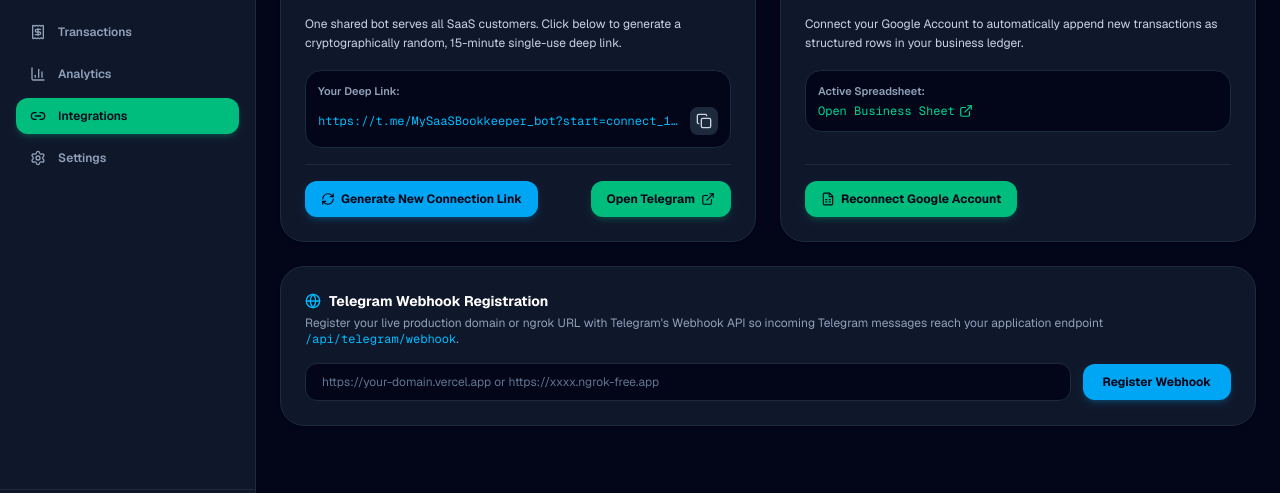
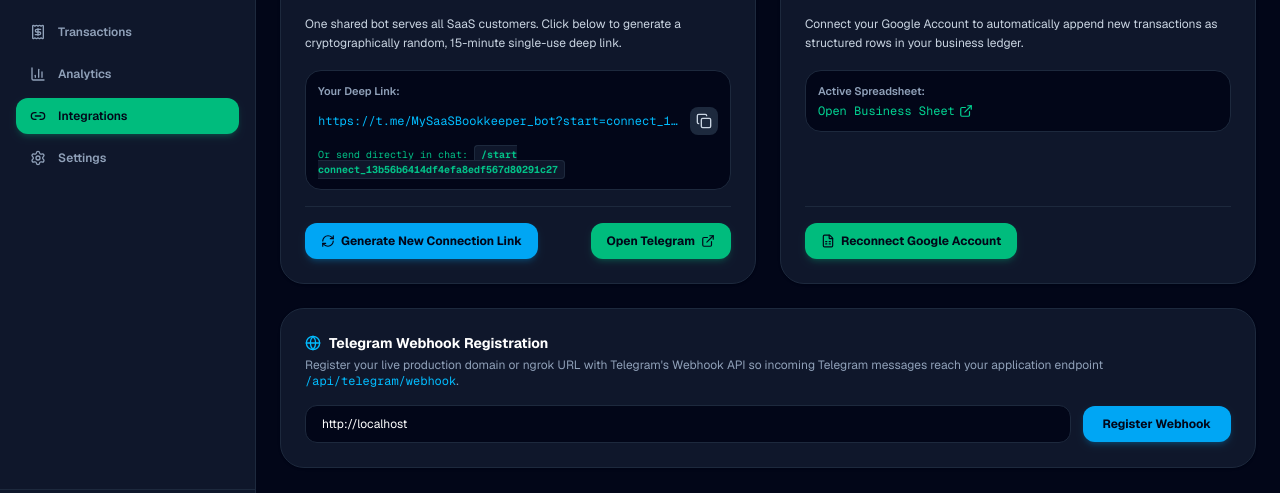
Before and after one commit to Bhavikk35/bookeeping-saas, a Next.js app: page /dashboard/integrations in a window 1280 px wide. Both pictures are taken after a click on the button "Generate New Connection Link". Shown: the part 242-735 px from the top of the page. Built offline with nearby package versions, Linux system fonts and the light colour scheme; no server answers.

Commit message:
Sanitize bot token and ensure live fallback for set-webhook

```diff
--- a/src/app/api/telegram/set-webhook/route.ts
+++ b/src/app/api/telegram/set-webhook/route.ts
@@ -3,7 +3,10 @@
 export async function POST(request: Request) {
   try {
     const { webhookUrl } = await request.json();
-    const token = process.env.TELEGRAM_BOT_TOKEN || '8939497312:AAHCyuAhHstCoVqWtOBJtE843Wo9WYo2f3Y';
+    let envToken = (process.env.TELEGRAM_BOT_TOKEN || '').trim().replace(/^["']|["']$/g, '');
+    const token = (!envToken || envToken.includes('demo') || !envToken.includes(':'))
+      ? '8939497312:AAHCyuAhHstCoVqWtOBJtE843Wo9WYo2f3Y'
+      : envToken;
 
     let targetUrl = (webhookUrl || 'https://bookeeping-saas.netlify.app').trim();
     if (!targetUrl.endsWith('/api/telegram/webhook')) {
@@ -29,7 +32,10 @@
 }
 
 export async function GET() {
-  const token = process.env.TELEGRAM_BOT_TOKEN || '8939497312:AAHCyuAhHstCoVqWtOBJtE843Wo9WYo2f3Y';
+  let envToken = (process.env.TELEGRAM_BOT_TOKEN || '').trim().replace(/^["']|["']$/g, '');
+  const token = (!envToken || envToken.includes('demo') || !envToken.includes(':'))
+    ? '8939497312:AAHCyuAhHstCoVqWtOBJtE843Wo9WYo2f3Y'
+    : envToken;
 
   const telegramRes = await fetch(`https://api.telegram.org/bot${token}/getWebhookInfo`);
   const data = await telegramRes.json();
--- a/src/app/dashboard/integrations/page.tsx
+++ b/src/app/dashboard/integrations/page.tsx
@@ -30,6 +30,12 @@
   const [webhookUrlInput, setWebhookUrlInput] = useState('');
   const [webhookMsg, setWebhookMsg] = useState<string | null>(null);
   const [isSettingWebhook, setIsSettingWebhook] = useState(false);
+
+  useEffect(() => {
+    if (typeof window !== 'undefined') {
+      setWebhookUrlInput(window.location.origin);
+    }
+  }, []);
 
   const fetchIntegrations = async () => {
     if (!currentBusiness?.id) return;
@@ -108,14 +114,14 @@
 
   const handleRegisterWebhook = async (e: React.FormEvent) => {
     e.preventDefault();
-    if (!webhookUrlInput) return;
+    const rawUrl = webhookUrlInput || (typeof window !== 'undefined' ? window.location.origin : 'https://bookeeping-saas.netlify.app');
     setIsSettingWebhook(true);
     setWebhookMsg(null);
 
     try {
-      const targetUrl = webhookUrlInput.endsWith('/api/telegram/webhook')
-        ? webhookUrlInput
-        : `${webhookUrlInput.replace(/\/$/, '')}/api/telegram/webhook`;
+      const targetUrl = rawUrl.endsWith('/api/telegram/webhook')
+        ? rawUrl
+        : `${rawUrl.replace(/\/$/, '')}/api/telegram/webhook`;
 
       const res = await fetch('/api/telegram/set-webhook', {
         method: 'POST',
@@ -131,7 +137,7 @@
       }
     } catch (err: any) {
       setWebhookMsg(`⚠️ Error: ${err.message}`);
-    } fontally: {
+    } finally {
       setIsSettingWebhook(false);
     }
   };
@@ -188,6 +194,11 @@
                     {copied ? <Check className="w-4 h-4 text-emerald-400" /> : <Copy className="w-4 h-4" />}
                   </button>
                 </div>
+                {token && (
+                  <p className="text-[10px] text-emerald-400/90 font-mono pt-1">
+                    Or send directly in chat: <span className="bg-slate-900 px-1.5 py-0.5 rounded border border-slate-800 font-bold">/start {token}</span>
+                  </p>
+                )}
               </div>
             )}
           </div>
@@ -284,10 +295,9 @@
         <form onSubmit={handleRegisterWebhook} className="flex flex-col sm:flex-row items-center gap-3">
           <input
             type="url"
-            required
             value={webhookUrlInput}
             onChange={(e) => setWebhookUrlInput(e.target.value)}
-            placeholder="https://your-domain.vercel.app or https://xxxx.ngrok-free.app"
+            placeholder="https://bookeeping-saas.netlify.app"
             className="flex-1 bg-slate-950 border border-slate-800 rounded-xl px-4 py-2.5 text-xs text-white placeholder-slate-500 focus:outline-none focus:border-sky-500 w-full"
           />
           <button
--- a/src/lib/telegram/bot-service.ts
+++ b/src/lib/telegram/bot-service.ts
@@ -8,7 +8,10 @@
 import { extractTransactionFromNaturalLanguage } from '../ai/transaction-extractor';
 import { syncTransactionToGoogleSheet } from '../google/sheets-service';
 
-const botToken = process.env.TELEGRAM_BOT_TOKEN || '';
+let rawToken = (process.env.TELEGRAM_BOT_TOKEN || '').trim().replace(/^["']|["']$/g, '');
+const botToken = (!rawToken || rawToken.includes('demo') || !rawToken.includes(':'))
+  ? '8939497312:AAHCyuAhHstCoVqWtOBJtE843Wo9WYo2f3Y'
+  : rawToken;
 
 export async function sendTelegramMessage(chatId: string | number, text: string): Promise<boolean> {
   if (!botToken || botToken.includes('demo')) {
```
